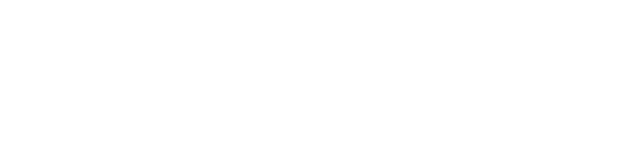
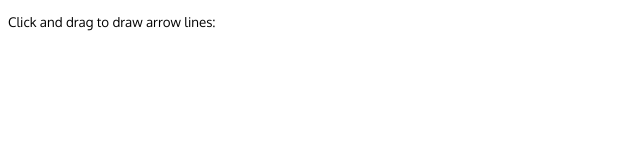
Before and after one commit to imesh/d3-samples, a plain HTML site: page draw-arrow-lines/index.html in a window 1280 px wide. Shown: the whole page, without its empty margins (0-640 px from the left). Drawn offline with nearby package versions, Linux system fonts and the light colour scheme.

Commit message:
Adding a description to draw-arrow-lines sample

```diff
--- a/draw-arrow-lines/index.html
+++ b/draw-arrow-lines/index.html
@@ -9,6 +9,10 @@
         Credit: http://stackoverflow.com/questions/18273884/live-drawing-of-a-line-in-d3-js
     -->
     <style>
+        * {
+            font-family: 'Oxygen', sans-serif;
+            font-size: 10pt;
+        }
         marker {
             fill: steelblue;
         }
@@ -20,8 +24,10 @@
             marker-end: url(#triangle);
         }
     </style>
+    <link href="https://fonts.googleapis.com/css?family=Oxygen" rel="stylesheet" />
 </head>
 <body>
+    <p>Click and drag to draw arrow lines:<p>
     <script src="http://d3js.org/d3.v3.min.js"></script>
     <script>
         var line;
```
